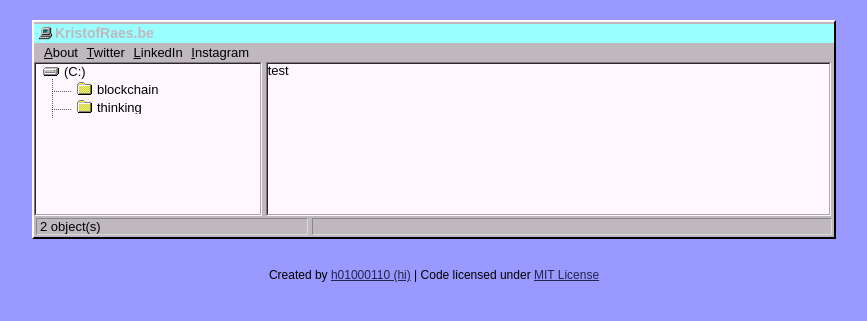
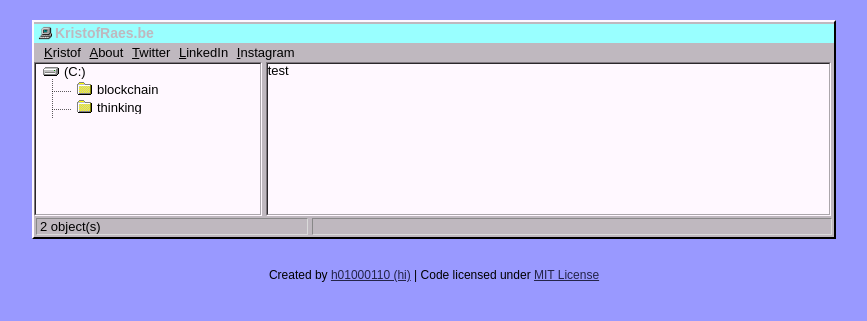
Before and after one commit to kristofraes/kraes, a Jekyll site: the page built from kristof/index.md, in a window 1280 px wide. Shown: the top 321 px of the page, without its empty margins (206-1073 px from the left). Built offline with Jekyll 4.4.1, drawn with Linux system fonts in a browser that asks for light colours; our own code applies the rules of GitHub Pages for plain Markdown files.

Commit message:
Update topbar.html

```diff
--- a/_includes/topbar.html
+++ b/_includes/topbar.html
@@ -1,4 +1,5 @@
 <ul class="topbar">
+	<a href="/kristof"><li><u>K</u>ristof</li></a>
 	<a href="/me"><li><u>A</u>bout</li></a>
 	<a href="http://twitter.com/kristofraes/" target="_blank"><li><u>T</u>witter</li></a>
 	<a href="http://www.linkedin.com/in/kristofraes/" target="_blank"><li><u>L</u>inkedIn</li></a>
```
